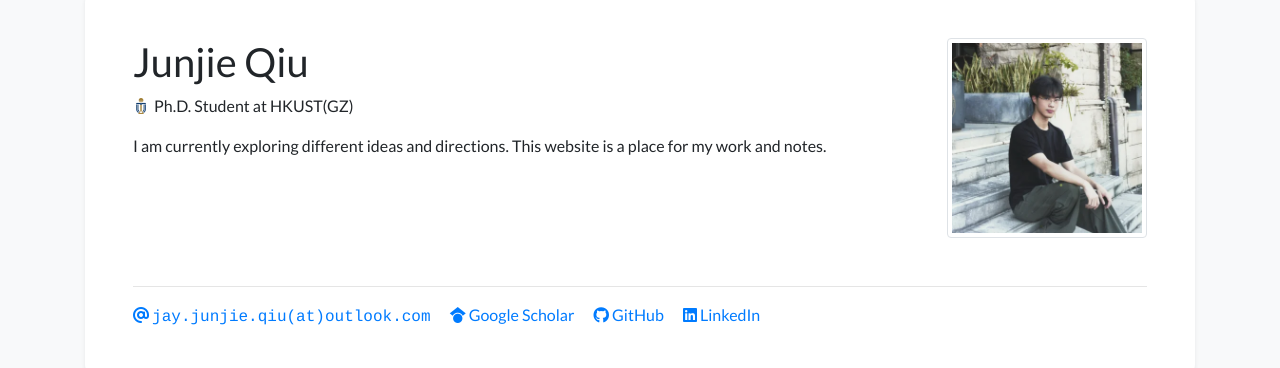
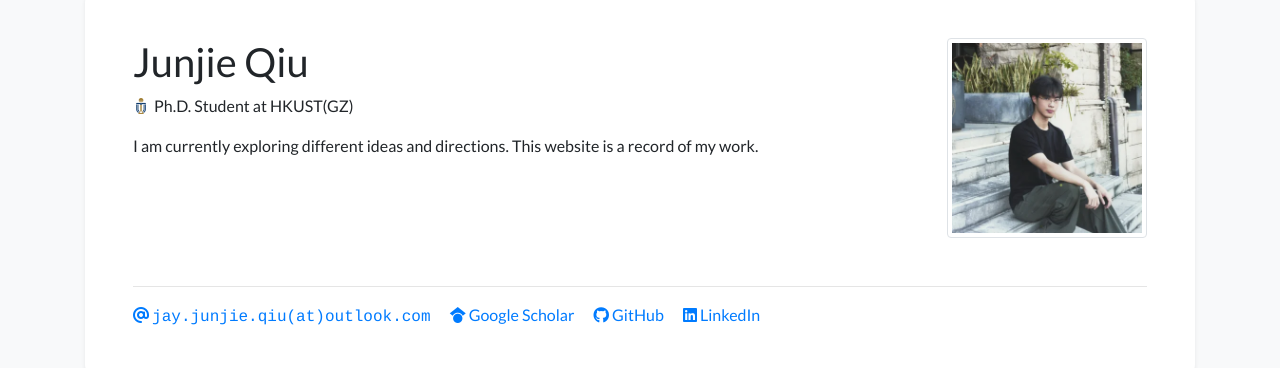
Before and after one commit to jayjunjieqiu/jayjunjieqiu.github.io, a Jekyll site: the page built from index.html, in a window 1280 px wide and 1364 px high. Shown: the part 90-458 px from the top of the window. Built offline with Jekyll 4.4.1, drawn with Linux system fonts in a browser that asks for light colours; nearby versions of some CDN libraries; a style sheet for code colours, icons or effects is not loaded.

Commit message:
Refine homepage bio

```diff
--- a/_data/profile.yml
+++ b/_data/profile.yml
@@ -22,7 +22,7 @@ linkedin: jayjunjieqiu
 short_bio_text_justify: false
 short_bio: >-
   <p>
-    I am currently exploring different ideas and directions. This website is a place for my work and notes.
+    I am currently exploring different ideas and directions. This website is a record of my work.
   </p>
 
 portrait_url: /assets/images/photos/junjie.webp
```
